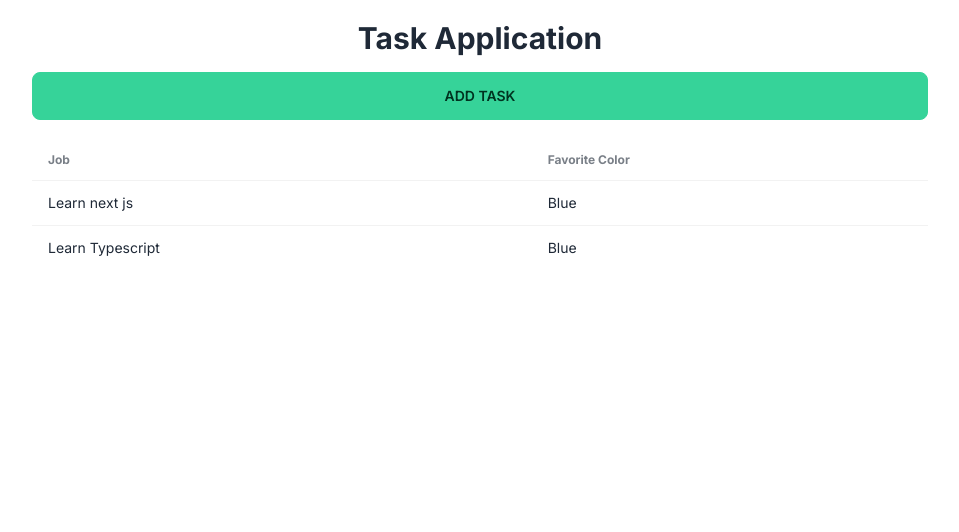
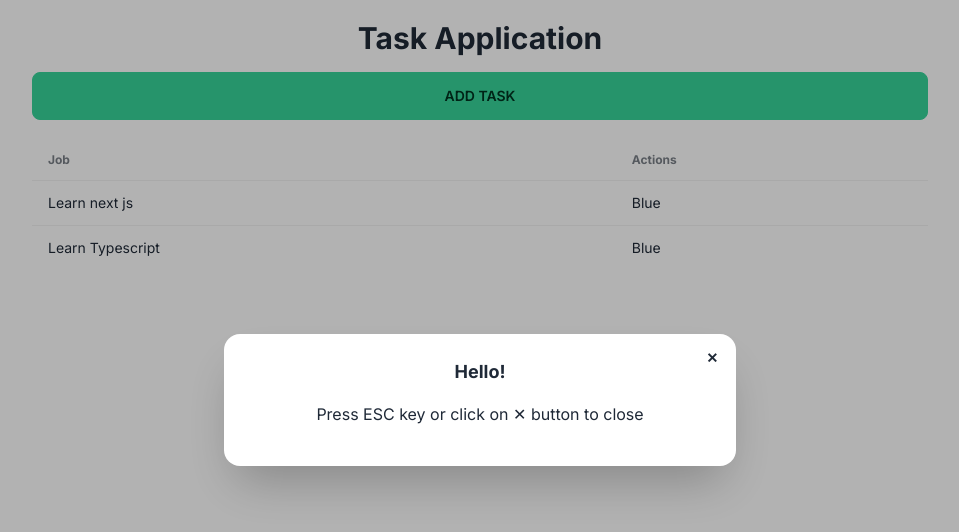
Before and after one commit to Syed-Anwarul-Haque-Piash/task-app-nextjs, a Next.js app: page / in a window 1280 px wide. Both pictures are taken after a click on the button "ADD TASK". Shown: the top 532 px of the page, without its empty margins (160-1119 px from the left). Built offline with nearby package versions, Linux system fonts and the light colour scheme; data requests are answered from the project's data file.

Commit message:
open modal

```diff
--- a/app/components/AddTask.tsx
+++ b/app/components/AddTask.tsx
@@ -1,9 +1,14 @@
+'use client';
+import Modal from "./Modal";
+import {useState} from 'react'
 
 
 const AddTask = () => {
+    const [openModal,setOpenModal]=useState<boolean>(false)
     return (
         <div>
-           <button className="btn btn-success w-full">Add task</button>
+           <button onClick={()=>setOpenModal(true)} className="btn btn-success w-full">Add task</button>
+           <Modal openModal={openModal} setOpenModal={setOpenModal}></Modal>
         </div>
     );
 };
--- /dev/null
+++ b/app/components/Modal.tsx
@@ -0,0 +1,18 @@
+interface ModalProps{
+    openModal:boolean;
+    setOpenModal: ()=>void;
+}
+
+const Modal:React.FC<ModalProps> = ({openModal,setOpenModal}) => {
+    return (
+        <dialog id="my_modal_3" className={`modal ${openModal ? "modal-open" : ""}`}>
+            <form method="dialog" className="modal-box">
+                <button onClick={()=>setOpenModal(false)} className="btn btn-sm btn-circle btn-ghost absolute right-2 top-2">✕</button>
+                <h3 className="font-bold text-lg">Hello!</h3>
+                <p className="py-4">Press ESC key or click on ✕ button to close</p>
+            </form>
+        </dialog>
+    );
+};
+
+export default Modal;
--- /dev/null
+++ b/app/components/Task.tsx
@@ -0,0 +1,16 @@
+import { Itask } from "@/types/Tasks";
+
+interface TaskProps{
+    task:Itask
+}
+
+const Task:React.FC<TaskProps> = ({task}) => {
+    return (
+        <tr key={task.id}>
+        <td>{task.text}</td>
+         <td>Blue</td>
+       </tr>
+    );
+};
+
+export default Task;
--- a/app/components/TaskList.tsx
+++ b/app/components/TaskList.tsx
@@ -1,4 +1,5 @@
 import { Itask } from "@/types/Tasks";
+import Task from "./Task";
 
 interface TaskListProps{
   tasks: Itask[]
@@ -11,15 +12,15 @@
     <thead>
       <tr>
         <th>Job</th>
-        <th>Favorite Color</th>
+        <th>Actions</th>
       </tr>
     </thead>
     <tbody>
-      {tasks.map(task=>
-        <tr key={task.id}>
+      {tasks.map(task=><Task task={task}></Task>)}
+        {/* <tr >
         <td>{task.text}</td>
          <td>Blue</td>
-       </tr>)}
+       </tr> */}
       {/* <tr>
        <td>Cy Ganderton</td>
         <td>Blue</td>
```
